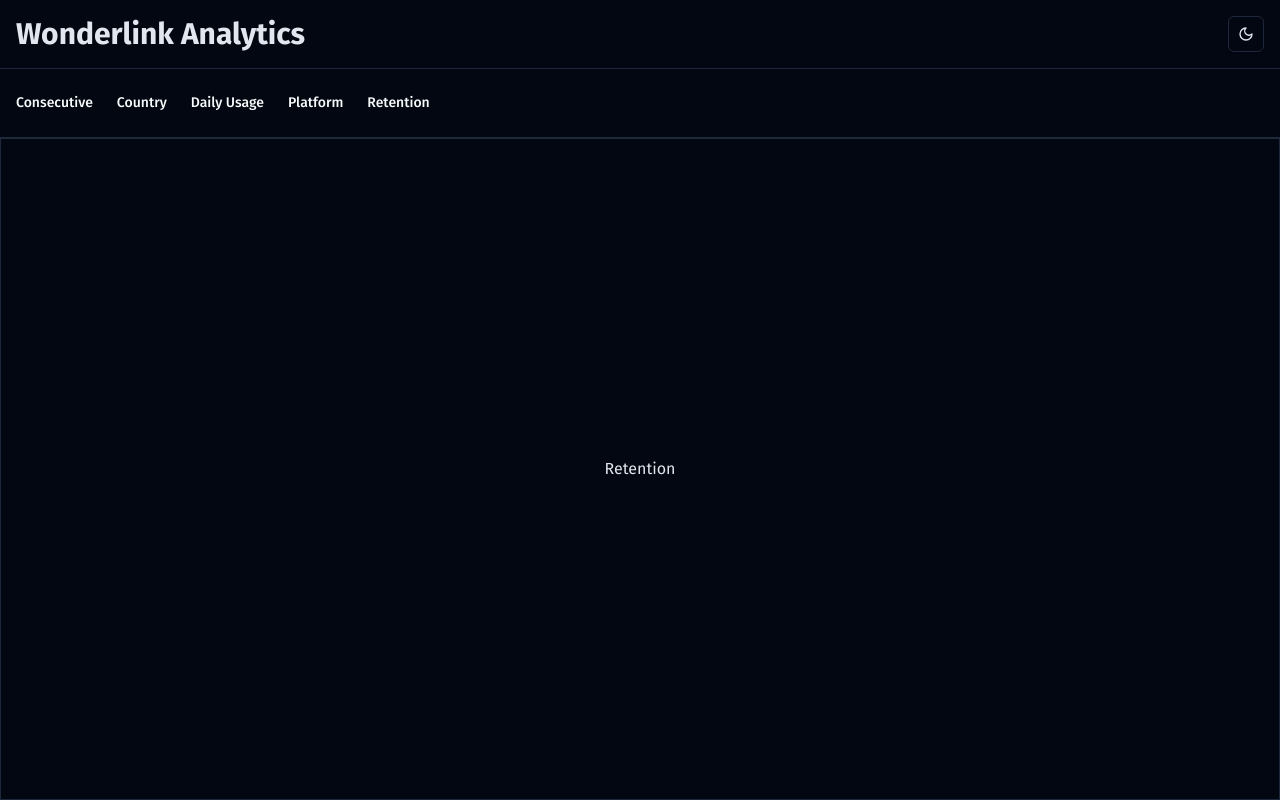
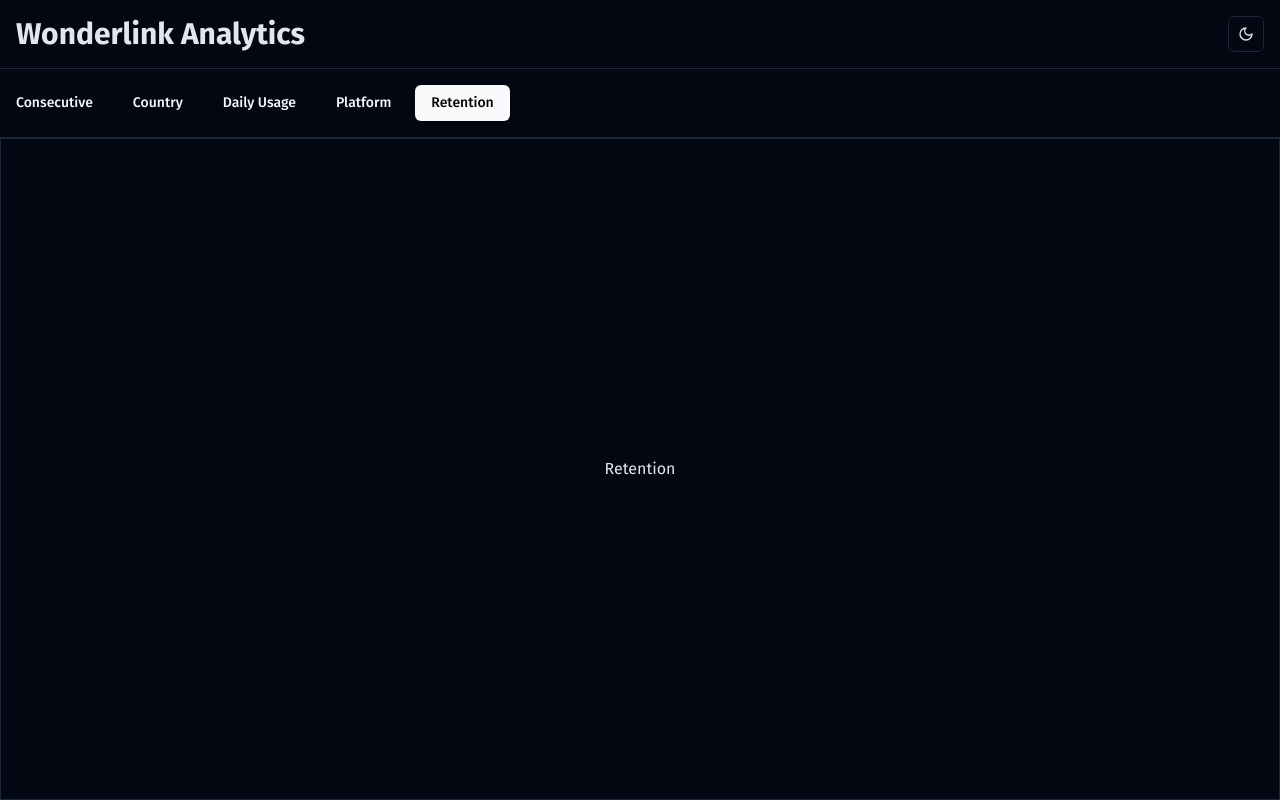
Before and after one commit to dorukozerr/wonderlink-frontend, a React (Vite) app: page / in a window 1280 px wide. Built offline with nearby package versions, Linux system fonts and the light colour scheme.

Commit message:
style: active style added to navigation buttons

```diff
--- a/src/App.tsx
+++ b/src/App.tsx
@@ -28,12 +28,12 @@ export const App = () => {
 
   return (
     <div className='flex h-full w-full flex-col items-start justify-start'>
-      <div className='flex h-max w-full items-center justify-start gap-6 border-b border-border p-4'>
+      <div className='flex h-max w-full items-center justify-start gap-2 border-b border-border py-4'>
         {Object.keys(viewStates).map((state, index) => (
           <Button
             key={`viewStateLink-${index}`}
-            variant='link'
-            className='px-0 capitalize'
+            variant={viewState === state ? 'default' : 'link'}
+            className='capitalize'
             onClick={() => changeViewState(state as ViewState)}
           >
             {state.replace(/([A-Z])/g, ' $1').trim()}
```
